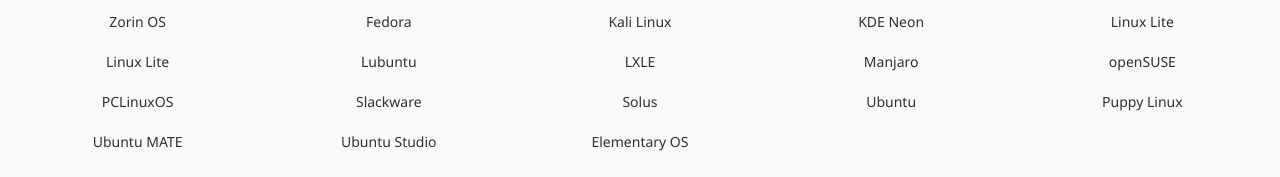
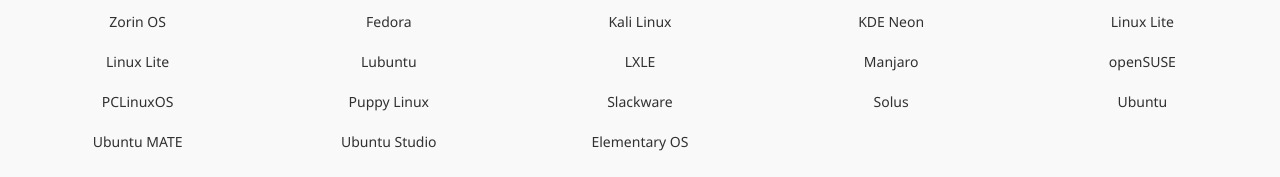
Before and after one commit to luobin5/WindChimes, a plain HTML site: page index.html in a window 1280 px wide. Shown: the part 1173-1350 px from the top of the page. Drawn offline with nearby package versions, Linux system fonts and the light colour scheme; a script that the page names is missing.

Commit message:
Update index.html

```diff
--- a/index.html
+++ b/index.html
@@ -238,10 +238,10 @@
     </dl>
     <dl class="mSite">
       <dd> <a href="https://www.pclinuxos.com/get-pclinuxos/">PCLinuxOS</a> </dd>
+      <dd> <a href=""http://puppylinux.com/index.html#download">Puppy Linux</a> </dd>
       <dd> <a href="http://www.slackware.com/">Slackware</a> </dd>
       <dd> <a href="https://getsol.us/download/">Solus</a> </dd>
       <dd> <a href="https://ubuntu.com/download">Ubuntu</a> </dd>
-      <dd> <a href=""http://puppylinux.com/index.html#download>Puppy Linux</a> </dd>
     </dl>
     <dl class="mSite">
       <dd> <a href="https://ubuntu-mate.org/download/">Ubuntu MATE</a> </dd>
```
